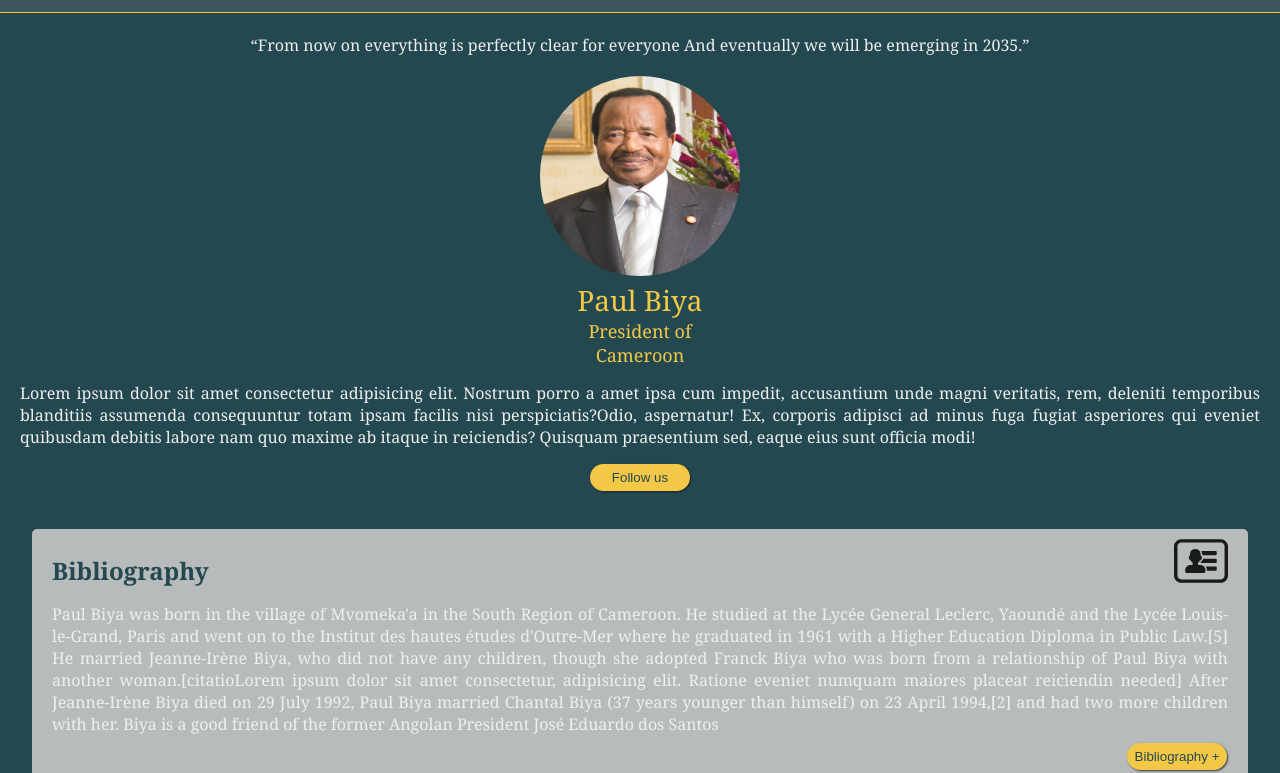
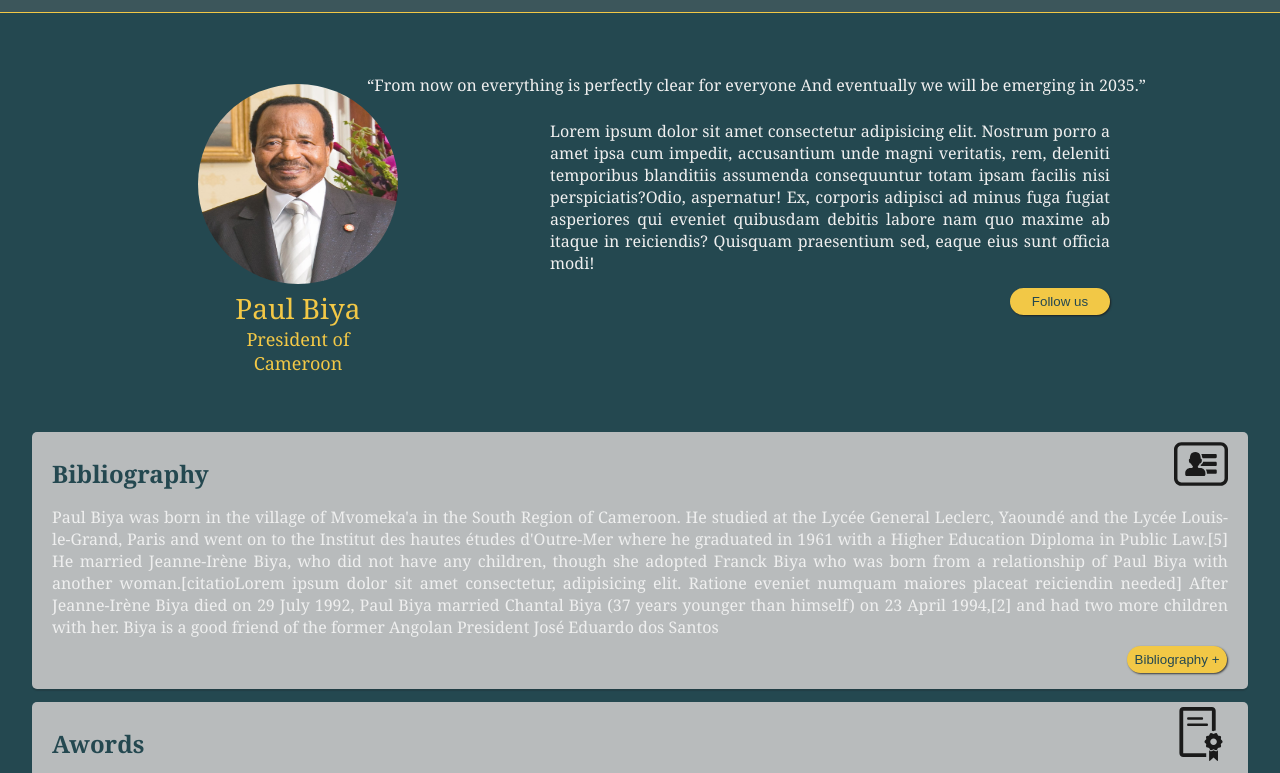
Before and after one commit to Hervepoh/My-Tribute-Page, a plain HTML site: page Tribute page/index.html in a window 1280 px wide. Shown: the part 51-824 px from the top of the page. Drawn offline with Linux system fonts and the light colour scheme.

Commit message:
ending my Tribuate page

```diff
--- a/Tribute page/style.css
+++ b/Tribute page/style.css
@@ -381,18 +381,30 @@ body {
    border-left: none;
 }
 }
-@media (min-width:865px) {
-   .container{
-
+@media (min-width:890px) {
+  .presentation{
+    position: relative;
+  }
+   .profile{
+     float: left;
+     position: relative;
+     left: -150px;;
+    padding: 50px;
    }
-   .header{
-
+   .profile-title{
+     position: absolute;
+     top: 20px;
+    right: -420px;;
    }
-   .presentation{
-
+   .profile-desc{
+    position: absolute;
+    top: 150px;
+    right: 150px;
+    width: 600px;
    }
-   .bibliography{
-
+   .button1{
+     position: absolute;
+     bottom: 0;
    }
    .awords{
 
```
